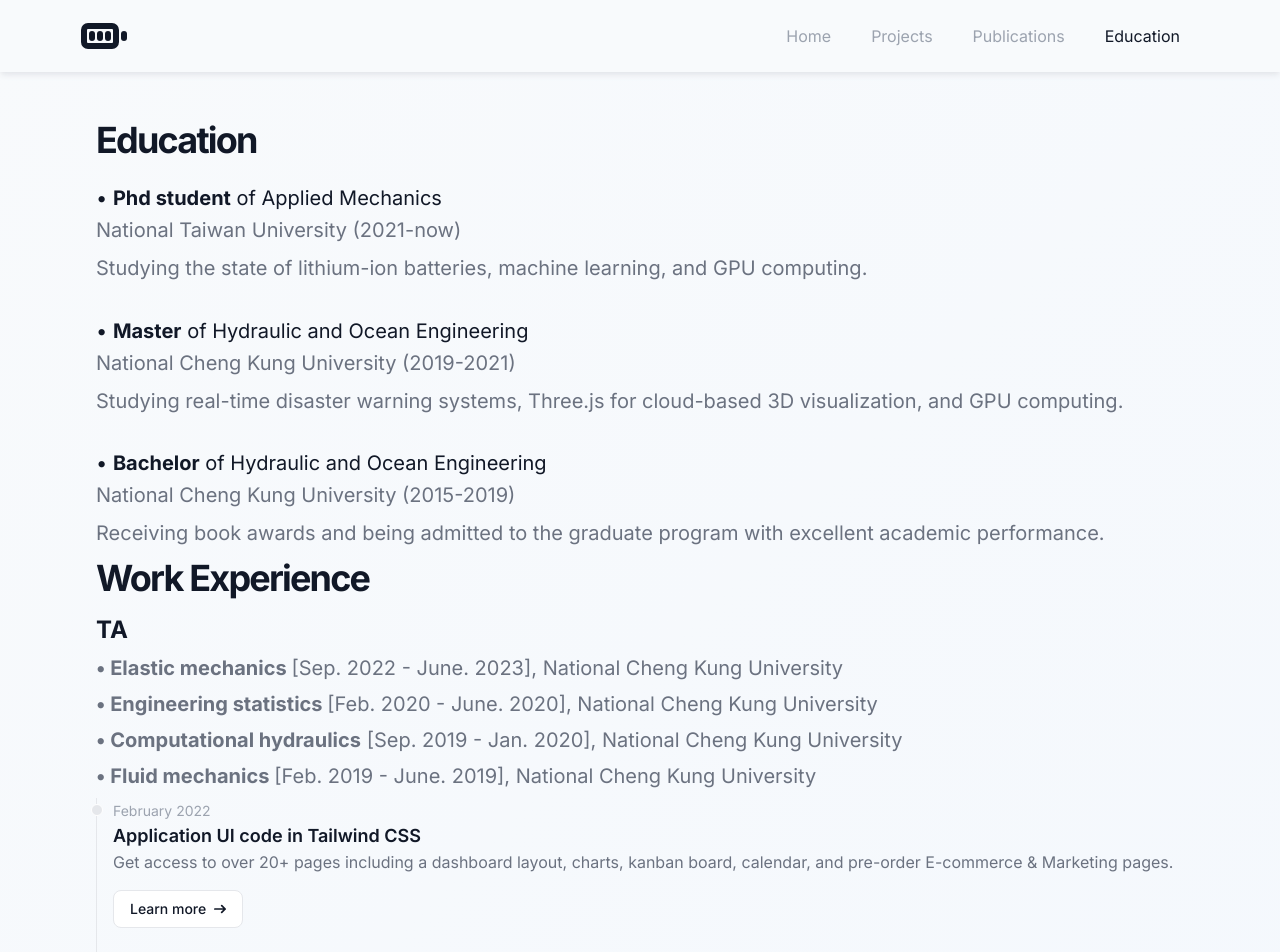
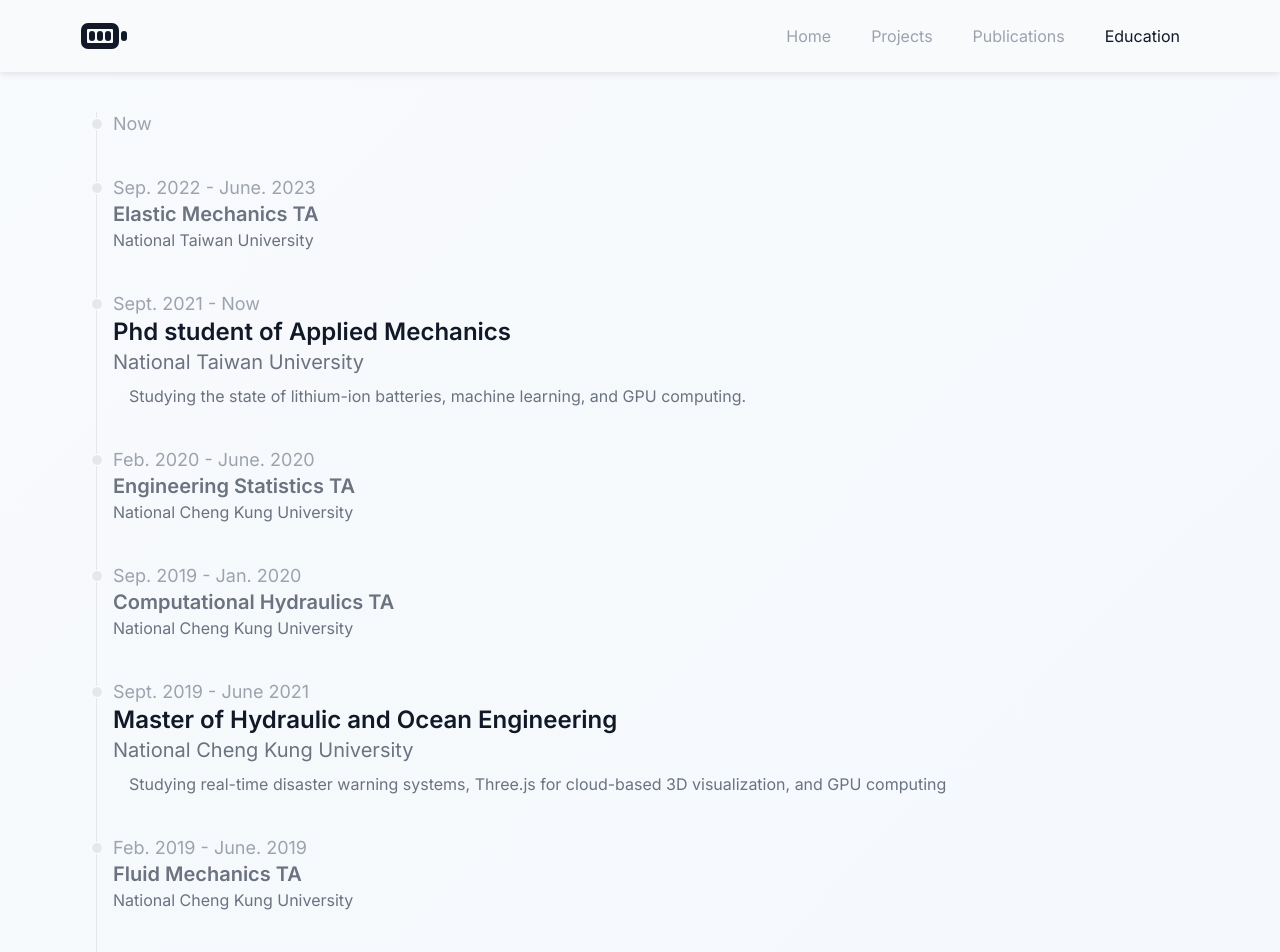
Before and after one commit to Ko0105/Webpage, a Next.js app: page /education in a window 1280 px wide. Shown: the top 952 px of the page. Built offline with nearby package versions, Linux system fonts and the light colour scheme.

Commit message:
revise time line

```diff
--- a/src/view/education/Edu.tsx
+++ b/src/view/education/Edu.tsx
@@ -1,57 +1,189 @@
 const Edu = () => {
   return (
-    <section className="space-y-4">
-      <div className="space-y-2">
-        <h2 className="text-3xl font-bold tracking-tighter lg:text-4xl py-2">
-          Education
-        </h2>
-      </div>
-      <div className="space-y-2">
-        <div className="space-y-1">
-          <h3 className="text-xl ">
-            <span>• </span>
-            <span className="font-bold">Phd student</span> of Applied Mechanics
+    <ol className="relative border-s border-gray-200 dark:border-gray-700">
+      <li className="mb-10 ms-4">
+        <div className="absolute w-3 h-3 bg-gray-200 rounded-full mt-1.5 -start-1.5 border border-white dark:border-gray-900 dark:bg-gray-700"></div>
+        <time className="mb-1 text-lg font-normal leading-none text-gray-400 dark:text-gray-500">
+         Now
+        </time>
+        <h3 className="text-xl font-semibold text-gray-900 dark:text-white">
+
         </h3>
-          <p className="text-xl text-gray-500 dark:text-gray-400">
-            National Taiwan University (2021-now)
+        <p className="mb-4 text-base font-normal text-gray-500 dark:text-gray-400">
+
         </p>
-        </div>
-        <p className="text-base leading-loose text-gray-500 md:text-xl/relaxed lg:text-base/relaxed xl:text-xl/relaxed dark:text-gray-400">
+
+      </li>
+      <li className="mb-10 ms-4">
+        <div className="absolute w-3 h-3 bg-gray-200 rounded-full mt-1.5 -start-1.5 border border-white dark:border-gray-900 dark:bg-gray-700"></div>
+        <time className="mb-1 text-lg font-normal leading-none text-gray-400 dark:text-gray-500">
+        Sep. 2022 - June. 2023
+        </time>
+        <h3 className="text-xl font-semibold text-gray-500 dark:text-white">
+        Elastic Mechanics TA
+        </h3>
+        <p className="text-base font-normal text-gray-500 dark:text-gray-400">
+        National Taiwan University
+        </p>
+
+      </li>
+      <li className="mb-10 ms-4">
+        <div className="absolute w-3 h-3 bg-gray-200 rounded-full mt-1.5 -start-1.5 border border-white dark:border-gray-900 dark:bg-gray-700"></div>
+        <time className="mb-1 text-lg font-normal leading-none text-gray-400 dark:text-gray-500">
+          Sept. 2021 - Now
+        </time>
+        <h3 className="text-2xl font-semibold text-gray-900 dark:text-white">
+          Phd student of Applied Mechanics
+        </h3>
+        <p className=" text-xl font-normal text-gray-500 dark:text-gray-400">
+        National Taiwan University
+        </p>
+        <p className="mt-2 indent-4 text-base font-normal text-gray-500 dark:text-gray-400">
+        Studying the state of lithium-ion batteries, machine learning, and GPU computing.
+        </p>
+
+      </li>
+      <li className="mb-10 ms-4">
+        <div className="absolute w-3 h-3 bg-gray-200 rounded-full mt-1.5 -start-1.5 border border-white dark:border-gray-900 dark:bg-gray-700"></div>
+        <time className="mb-1 text-lg font-normal leading-none text-gray-400 dark:text-gray-500">
+        Feb. 2020 - June. 2020
+        </time>
+        <h3 className="text-xl font-semibold text-gray-500 dark:text-white">
+        Engineering Statistics TA
+        </h3>
+        <p className="text-base font-normal text-gray-500 dark:text-gray-400">
+        National Cheng Kung University
+        </p>
+
+      </li>
+
+      <li className="mb-10 ms-4">
+        <div className="absolute w-3 h-3 bg-gray-200 rounded-full mt-1.5 -start-1.5 border border-white dark:border-gray-900 dark:bg-gray-700"></div>
+        <time className="mb-1 text-lg font-normal leading-none text-gray-400 dark:text-gray-500">
+        Sep. 2019 - Jan. 2020
+        </time>
+        <h3 className="text-xl font-semibold text-gray-500 dark:text-white">
+        Computational Hydraulics TA
+        </h3>
+        <p className="text-base font-normal text-gray-500 dark:text-gray-400">
+        National Cheng Kung University
+        </p>
+
+      </li>
+
+      <li className="mb-10 ms-4">
+        <div className="absolute w-3 h-3 bg-gray-200 rounded-full mt-1.5 -start-1.5 border border-white dark:border-gray-900 dark:bg-gray-700"></div>
+        <time className="mb-1 text-lg font-normal leading-none text-gray-400 dark:text-gray-500">
+          Sept. 2019 - June 2021
+        </time>
+        <h3 className="text-2xl font-semibold text-gray-900 dark:text-white">
+        Master of Hydraulic and Ocean Engineering
+        </h3>
+        <p className=" text-xl font-normal text-gray-500 dark:text-gray-400">
+        National Cheng Kung University
+        </p>
+        <p className="mt-2 indent-4 text-base font-normal text-gray-500 dark:text-gray-400">
+        Studying real-time disaster warning systems, Three.js for cloud-based 3D visualization, and GPU computing
+        </p>
+
+      </li>
+
+      <li className="mb-10 ms-4">
+        <div className="absolute w-3 h-3 bg-gray-200 rounded-full mt-1.5 -start-1.5 border border-white dark:border-gray-900 dark:bg-gray-700"></div>
+        <time className="mb-1 text-lg font-normal leading-none text-gray-400 dark:text-gray-500">
+        Feb. 2019 - June. 2019
+        </time>
+        <h3 className="text-xl font-semibold text-gray-500 dark:text-white">
+        Fluid Mechanics TA
+        </h3>
+        <p className="text-base font-normal text-gray-500 dark:text-gray-400">
+        National Cheng Kung University
+        </p>
+
+      </li>
+
+      <li className="mb-10 ms-4">
+        <div className="absolute w-3 h-3 bg-gray-200 rounded-full mt-1.5 -start-1.5 border border-white dark:border-gray-900 dark:bg-gray-700"></div>
+        <time className="mb-1 text-lg font-normal leading-none text-gray-400 dark:text-gray-500">
+          Sept. 2015 - June 2019
+        </time>
+        <h3 className="text-2xl font-semibold text-gray-900 dark:text-white">
+        Bachelor of Hydraulic and Ocean Engineering
+        </h3>
+        <p className="text-xl font-normal text-gray-500 dark:text-gray-400">
+        National Cheng Kung University
+        </p>
+        <p className="mt-2 indent-4 text-base font-normal text-gray-500 dark:text-gray-400">
+        Receiving book awards and being admitted to the graduate program with excellent academic performance.
+        </p>
+
+      </li>
+
+      {/* <li className="mb-10 ms-4">
+        <div className="absolute w-3 h-3 bg-gray-200 rounded-full mt-1.5 -start-1.5 border border-white dark:border-gray-900 dark:bg-gray-700"></div>
+        <time className="mb-1 text-lg font-normal leading-none text-gray-400 dark:text-gray-500">
+          September 2021
+        </time>
+        <h3 className="text-xl font-semibold text-gray-900 dark:text-white">
+          Phd student of Applied Mechanics
+        </h3>
+        <p className="text-base font-normal text-gray-500 dark:text-gray-400">
+        National Taiwan University
+        </p>
+        <p className="text-base font-normal text-gray-500 dark:text-gray-400">
         Studying the state of lithium-ion batteries, machine learning, and GPU
-          computing.
         </p>
-        <br></br>
-        <div className="space-y-1">
-          <h3 className="text-xl ">
-            <span>• </span>
-            <span className="font-bold">Master</span> of Hydraulic and Ocean
-            Engineering
+
+      </li> */}
+      {/* <li className="mb-10 ms-4">
+        <div className="absolute w-3 h-3 bg-gray-200 rounded-full mt-1.5 -start-1.5 border border-white dark:border-gray-900 dark:bg-gray-700"></div>
+        <time className="mb-1 text-lg font-normal leading-none text-gray-400 dark:text-gray-500">
+          September 2021
+        </time>
+        <h3 className="text-xl font-semibold text-gray-900 dark:text-white">
+          Phd student of Applied Mechanics
         </h3>
-          <p className="text-xl text-gray-500 dark:text-gray-400">
-            National Cheng Kung University (2019-2021)
+        <p className="text-base font-normal text-gray-500 dark:text-gray-400">
+        National Taiwan University
         </p>
-        </div>
-        <p className="text-base leading-loose text-gray-500 md:text-xl/relaxed lg:text-base/relaxed xl:text-xl/relaxed dark:text-gray-400">
-          Studying real-time disaster warning systems, Three.js for cloud-based
-          3D visualization, and GPU computing.
+        <p className="text-base font-normal text-gray-500 dark:text-gray-400">
+        Studying the state of lithium-ion batteries, machine learning, and GPU
         </p>
-        <br></br>
-        <div className="space-y-1">
-          <h3 className="text-xl ">
-            <span>• </span>
-            <span className="font-bold">Bachelor</span> of Hydraulic and Ocean
-            Engineering
+      </li>
+      <li className="ms-4">
+        <div className="absolute w-3 h-3 bg-gray-200 rounded-full mt-1.5 -start-1.5 border border-white dark:border-gray-900 dark:bg-gray-700"></div>
+        <time className="mb-1 text-lg font-normal leading-none text-gray-400 dark:text-gray-500">
+          Septrmber 2019
+        </time>
+        <h3 className="text-xl font-semibold text-gray-900 dark:text-white">
+         Master of Hydraulic and Ocean Engineering
         </h3>
-          <p className="text-xl text-gray-500 dark:text-gray-400">
-            National Cheng Kung University (2015-2019)
+        <p className="text-base font-normal text-gray-500 dark:text-gray-400">
+        National Cheng Kung University
         </p>
-        </div>
-        <p className="text-base leading-loose text-gray-500 md:text-xl/relaxed lg:text-base/relaxed xl:text-xl/relaxed dark:text-gray-400">
-          Receiving book awards and being admitted to the graduate program with
-          excellent academic performance.
+        <p className="text-base font-normal text-gray-500 dark:text-gray-400">
+        Studying real-time disaster warning systems, Three.js for cloud-based 3D visualization, and GPU computing.
         </p>
-      </div>
-    </section>
+      </li>
+
+      <li className="ms-4">
+        <div className="absolute w-3 h-3 bg-gray-200 rounded-full mt-1.5 -start-1.5 border border-white dark:border-gray-900 dark:bg-gray-700"></div>
+        <time className="mb-1 text-lg font-normal leading-none text-gray-400 dark:text-gray-500">
+          Septrmber 2015
+        </time>
+        <h3 className="text-xl font-semibold text-gray-900 dark:text-white">
+        Bachelor of Hydraulic and Ocean Engineering
+        </h3>
+        <p className="text-base font-normal text-gray-500 dark:text-gray-400">
+        National Cheng Kung University
+        </p>
+        <p className="text-base font-normal text-gray-500 dark:text-gray-400">
+        Receiving book awards and being admitted to the graduate program with excellent academic performance.
+        </p>
+      </li> */}
+
+
+    </ol>
   );
 };
 
--- a/src/view/education/Education.tsx
+++ b/src/view/education/Education.tsx
@@ -10,8 +10,8 @@ export default function MyEducation() {
   return (
     <div className="container px-8 md:px-16 lg:px-24 flex flex-col space-y-2 pb-6">
       <Edu />
-      <Experience />
-      <Timeline />
+      {/* <Experience /> */}
+      {/* <Timeline />  */}
     </div>
   );
 }
--- a/src/view/education/Timeline.tsx
+++ b/src/view/education/Timeline.tsx
@@ -61,6 +61,7 @@ const Timeline = () => {
           built on top of Tailwind CSS.
         </p>
       </li>
+
     </ol>
   );
 };
```
Lines whose indentation alone changed are shown as unchanged.
